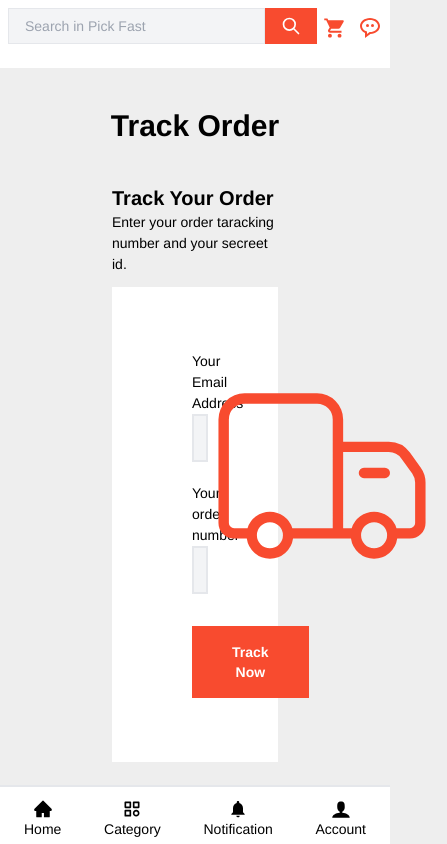
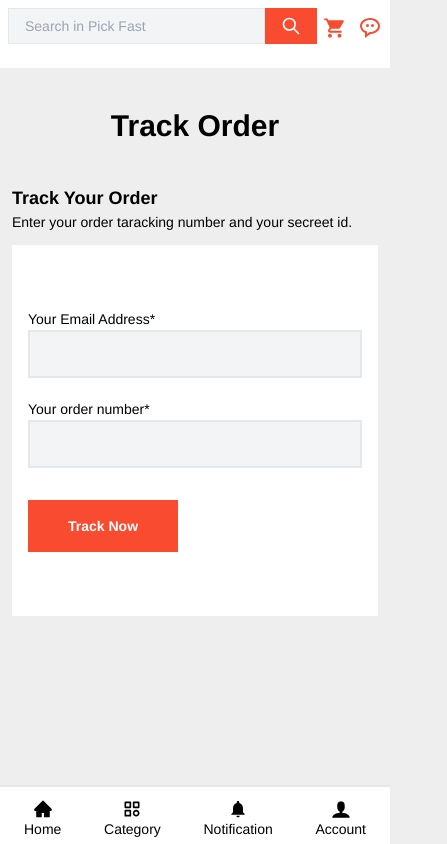
Before and after one commit to alhabib911/pick-fast, a React (Create React App) app: page /tracking-order in a window 390 px wide. Shown: the whole page, 447 px wide, since content can reach past the window. Built offline with nearby package versions, Linux system fonts and the light colour scheme.

Commit message:
Tracking Order responsive done

```diff
--- a/src/Components/Pages/TrackingOrder/TrackingOrder.js
+++ b/src/Components/Pages/TrackingOrder/TrackingOrder.js
@@ -11,23 +11,23 @@
             <Navbar />
             <div>
                 <h2 className='text-center py-10 text-3xl font-semibold'>Track Order</h2>
-                <div className='mx-28'>
-                    <h3 className='text-xl font-semibold'>Track Your Order</h3>
+                <div className='lg:mx-28 md:mx-10 mx-3'>
+                    <h3 className='lg:text-xl text-lg font-semibold'>Track Your Order</h3>
                     <p>Enter your order taracking number and your secreet id.</p>
                 </div>
-                <div className='flex justify-between mx-28 bg-white px-20 py-16 mt-3 mb-10'>
-                    <div className='w-3/4'>
+                <div className='lg:flex md:flex justify-between items-center lg:mx-28 md:mx-10 mx-3 bg-white lg:px-20 md:px-8 px-4 py-16 mt-3 mb-10'>
+                    <div className='lg:w-3/4 md:w-3/4 w-full'>
                         <form>
                             <label className='text-sm' htmlFor="">Your Email Address*</label> <br />
-                            <input className='w-9/12 py-3 border-2 text-sm pl-3 bg-gray-100 outline-none' type="email" name="email" id="" /> <br /> <br />
+                            <input className='lg:w-9/12 md:w-11/12 w-full py-3 border-2 text-sm pl-3 bg-gray-100 outline-none' type="email" name="email" id="" /> <br /> <br />
                             <label className='text-sm' htmlFor="">Your order number*</label> <br />
-                            <input className='w-9/12 py-3 border-2 text-sm pl-3 bg-gray-100 outline-none' type="text" name="order-number" id="" /> <br />
+                            <input className='lg:w-9/12 md:w-11/12 w-full py-3 border-2 text-sm pl-3 bg-gray-100 outline-none' type="text" name="order-number" id="" /> <br />
                             <div className='pt-8'>
                                 <button className='bg-[#F84B2F] px-10 py-4 text-sm font-semibold text-white hover:text-[#F84B2F] hover:bg-white hover:border hover:border-[#F84B2F]' type="submit">Track Now</button>
                             </div>
                         </form>
                     </div>
-                    <div className='text-[250px] text-[#F84B2F]'>
+                    <div className='lg:text-[250px] md:text-9xl lg:flex md:flex hidden text-[#F84B2F]'>
                         <CiDeliveryTruck />
                     </div>
                 </div>
```
